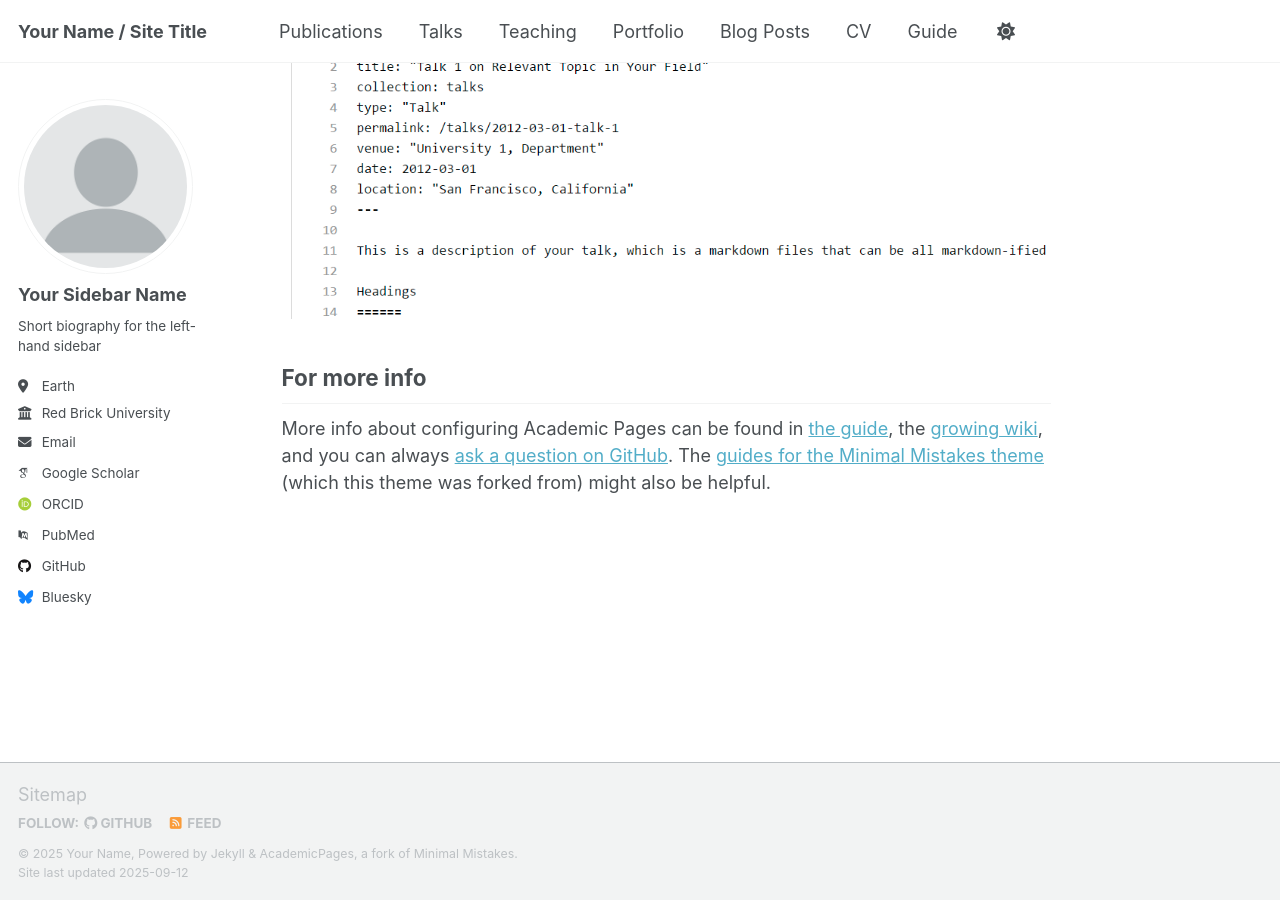
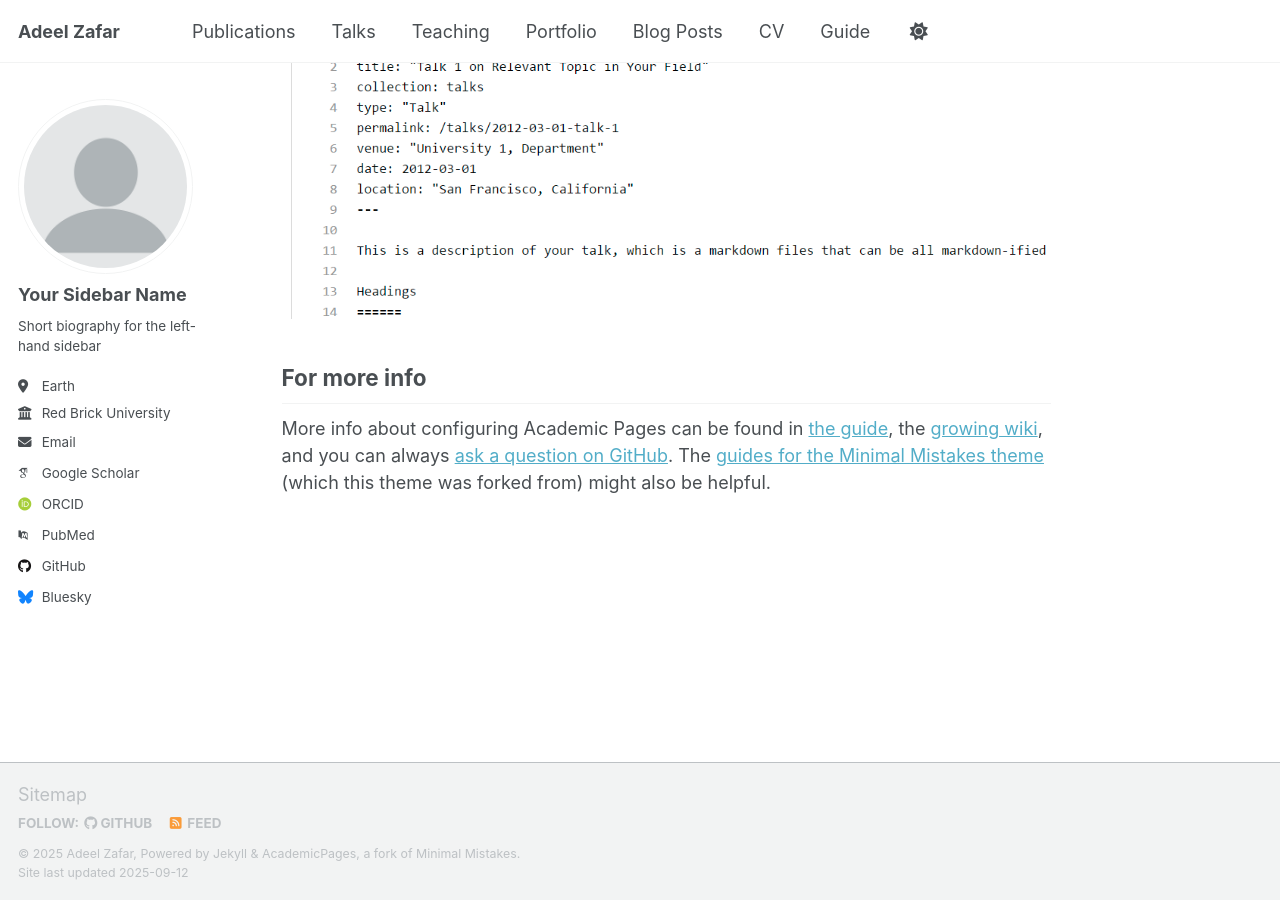
Before and after one commit to adeelz92/adeelz92.github.io, a Jekyll site: the page built from _pages/about.md, in a window 1280 px wide and 900 px high, scrolled down 2880 px. Built offline with Jekyll 4.4.1, drawn with Linux system fonts in a browser that asks for light colours; some web fonts are replaced; a script that is not in the unit is left out.

Commit message:
Update _config.yml

```diff
--- a/_config.yml
+++ b/_config.yml
@@ -9,9 +9,9 @@
 # Basic Site Settings
 locale                   : "en-US"
 site_theme               : "default" # Currently available options are "default", "air"
-title                    : "Your Name / Site Title"
+title                    : "Adeel Zafar"
 title_separator          : "-"
-name                     : &name "Your Name"
+name                     : &name "Adeel Zafar"
 description              : &description "Your Name's academic portfolio"   # Update this with a general description of your site, this is the default if not overridden by a page
 url                      : https://academicpages.github.io # The base hostname & protocol for your site e.g. "https://[your GitHub username].github.io",
                                                            # or if you already have some other page hosted on Github then use "https://[your GitHub username].github.io/[Your Repo Name]"
```
